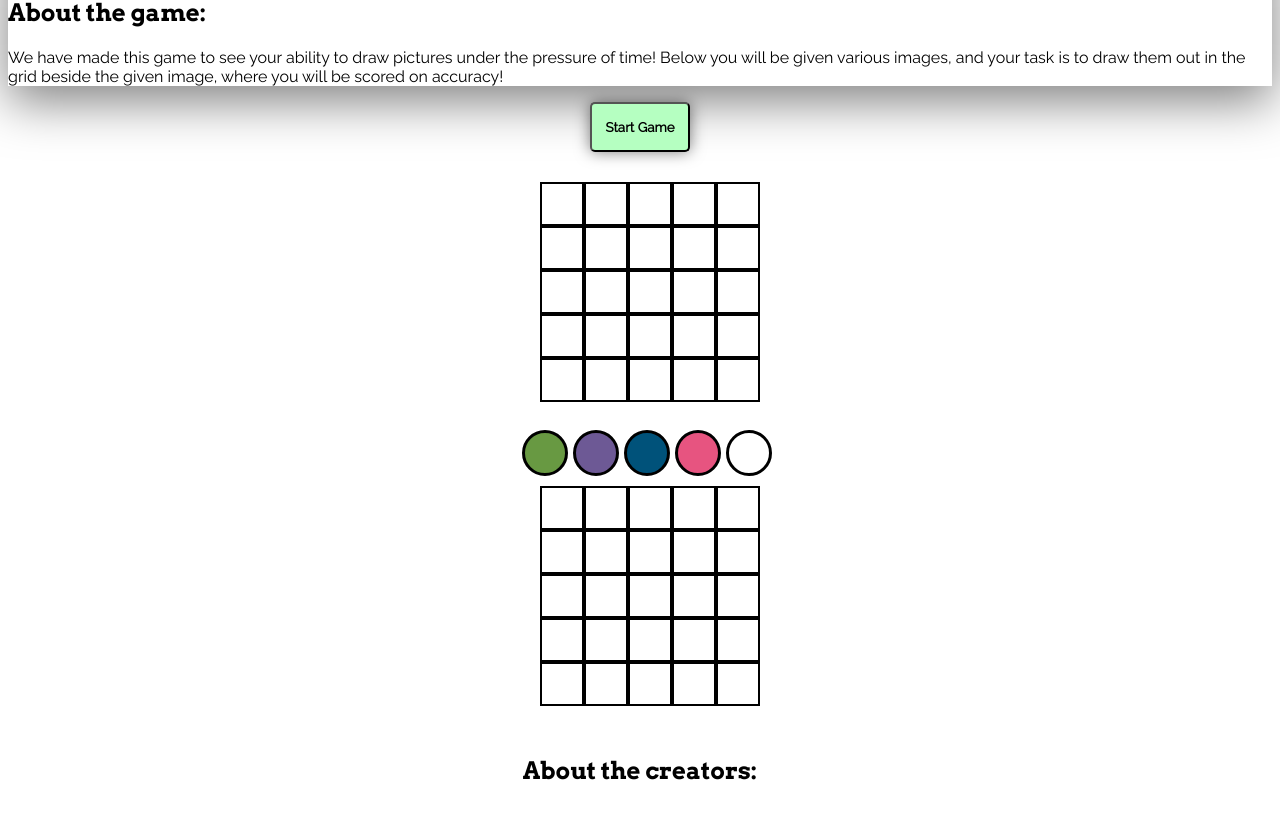
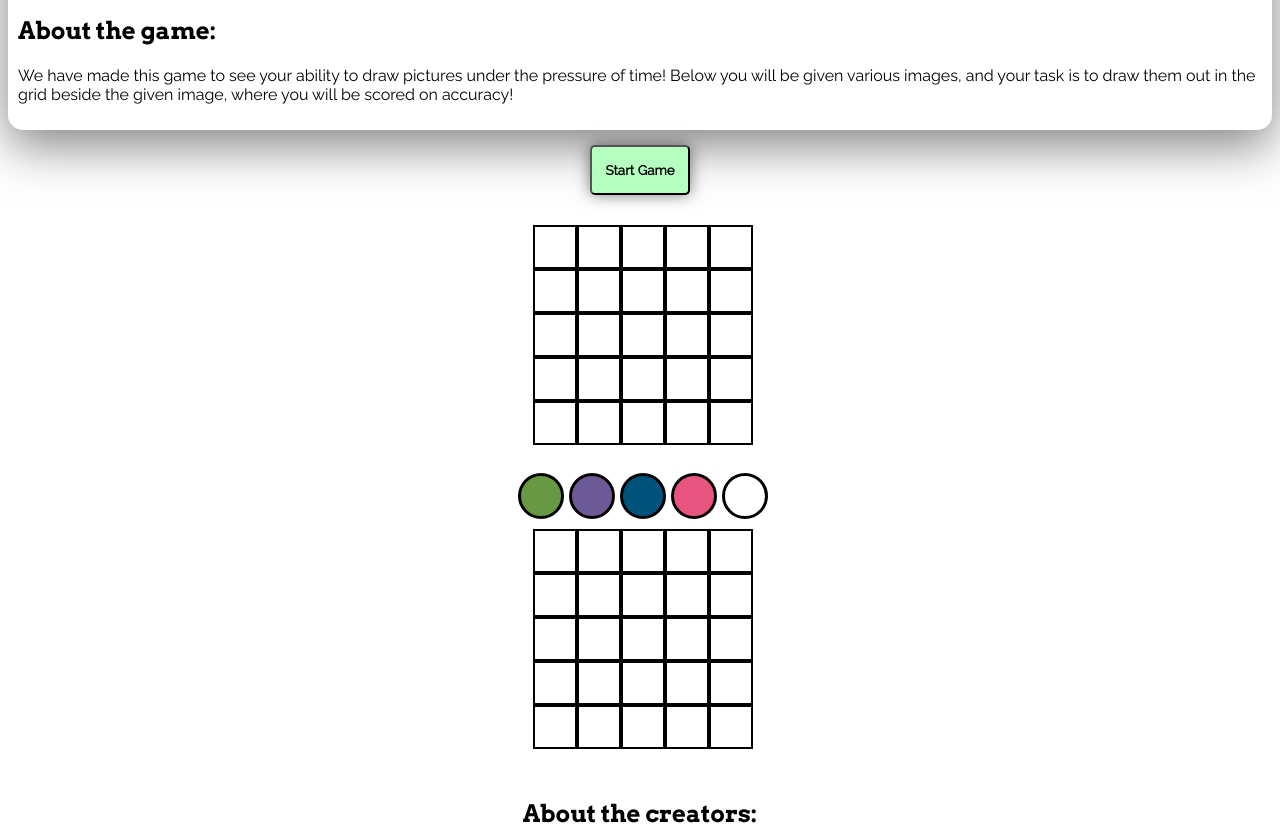
Before and after one commit to sam-s04/HackUMass-VSV, a website with bundled scripts: page index.html in a window 1280 px wide. Shown: the part 85-920 px from the top of the page. Built offline with nearby package versions, Linux system fonts and the light colour scheme; files whose address does not match are found by name.

Commit message:
adding styling

```diff
--- a/main.css
+++ b/main.css
@@ -16,8 +16,10 @@ h1 {
 }
 
 .intro-section {
-
+    border-radius: 15px;
+    padding: 10px;
     box-shadow: 0px 15px 50px rgba(0, 0, 0, 0.5);
+    margin-bottom: 15px;
 }
 
 .pixel {
@@ -29,7 +31,7 @@ h1 {
 .color-palette {
     display: flex;
     justify-content: center;
-    padding: 0px 0px 10px 13px;
+    padding: 0px 0px 10px 5px;
     gap: 5px;
 }
 
@@ -62,6 +64,7 @@ h1 {
     -webkit-user-drag: none;
     -webkit-app-region: no-drag;
     cursor: default;
+    padding-right: 15px;
 }
 
 #img-vin {
```
